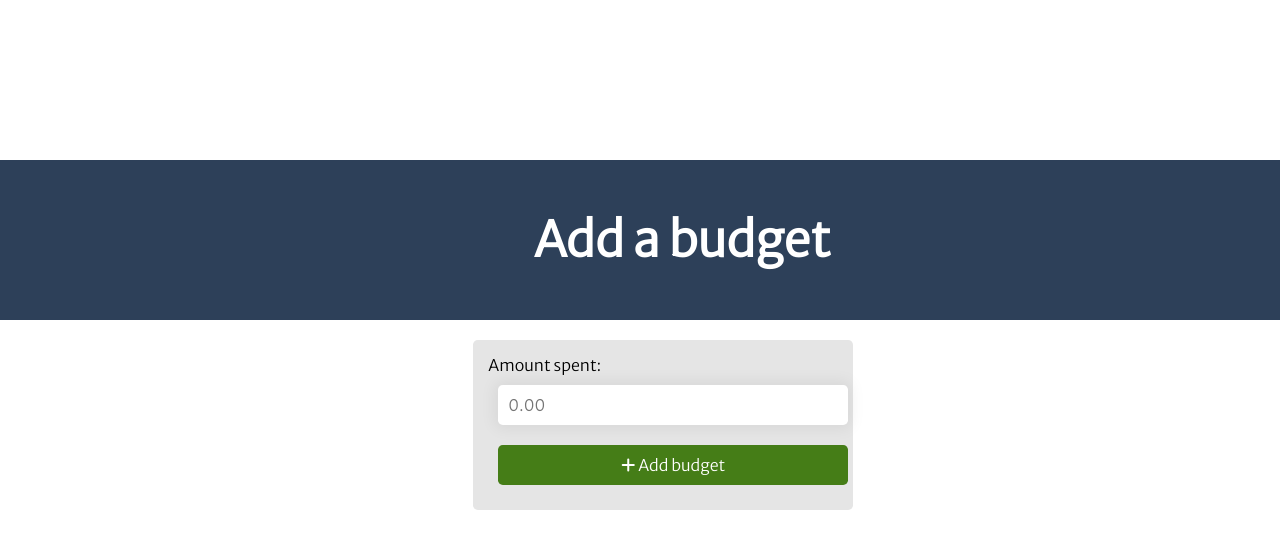
After one commit to AvianLearning/python-flask-spending-tracker, a Flask app: page /add-budget in a window 1280 px wide. The commit adds this page. Shown: the top 549 px of the page. Run offline with Flask 2, Linux system fonts and the light colour scheme; some libraries are stand-ins or nearby versions; some web fonts are replaced.

Commit message:
Route troubles adding budget

```diff
--- a/controllers/transactions_controller.py
+++ b/controllers/transactions_controller.py
@@ -41,11 +41,20 @@ def get_total(transactions):
         currency = "£{:,.2f}".format(total)
     return currency
 
+# Add budget
+@transactions_blueprint.route("/add-budget")
+def add_budget():
+    return render_template("add-budget.html")
 
-# @transactions_blueprint.route("/", methods=['POST'])
-# def show_budget():
+# @transactions_blueprint.route("/", methods=["POST"])
+# def create_budget():
 #     budget = request.form["budget"]
-#     return render_template("index.html", budget=budget)
+#     return redirect("/", budget=budget)
+
+# Ask instructor
+
+
+
 
 # Method to create budget and warn user if over budget:
 
--- /dev/null
+++ b/templates/add-budget.html
@@ -0,0 +1,18 @@
+{% extends "base.html" %}
+
+{% block content %}
+<header>
+    <h2>Add a budget</h2>
+</header>
+
+<article class="grey-centered-form" grid-area: article>
+
+    <form action="/" method="POST">
+        <div>
+            <label for="amount">Amount spent: </label>
+            <input type="number" id="budget" name="budget" placeholder="0.00" step="0.01" min="0" required>
+        </div>
+
+        <button type="submit"><i class="fas fa-plus"></i> Add budget</button>
+
+{% endblock  %}
--- a/templates/index.html
+++ b/templates/index.html
@@ -48,15 +48,15 @@
             <li class="green-button"><h3><a href="/add-transaction"><i class="fas fa-plus"></i> Add transaction</a></h3></li>
             <li class="green-button"><h3><a href="/companies"><i class="fas fa-pen fa-xs"></i> Update companies</a></h3></li>
             <li class="green-button"><h3><a href="/categories"><i class="fas fa-pen fa-xs"></i> Update categories</a></h3></li>
-
+<!--
         <li>
             <form class="enter-budget" action="/" method="POST">
                     <label for="amount">Set a budget: </label>
                     <input type="number" id="budget" name="budget" placeholder="0.00" step="0.01" min="0">
-                <button type="submit" class="add-budget-button">Add budget</button>
+                <button type="submit">Add budget</button>
             </form>
 
-        </li>
+        </li>  -->
     </ul>
     </nav>
 
```
